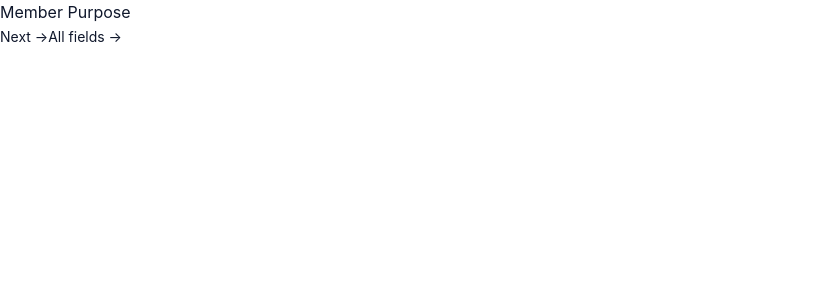
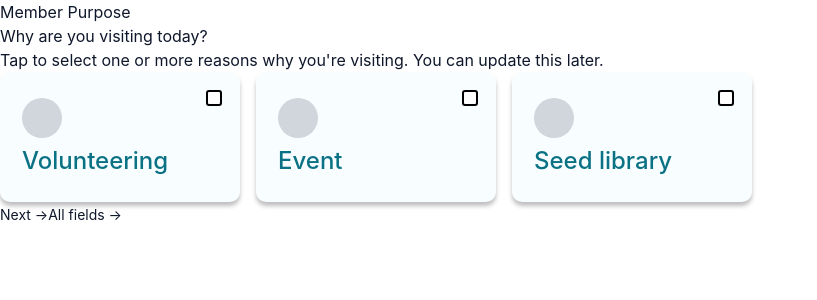
Before and after one commit to Hack4Impact-UMD/rockville-makerspace, a React (Vite) app in the folder packages/frontend/: page /member-purpose in a window 1280 px wide. Shown: the top 300 px of the page, without its empty margins (0-817 px from the left). Built offline with nearby package versions, Linux system fonts and the light colour scheme; no server answers.

Commit message:
Add Choice Card component, start member purpose page

```diff
--- /dev/null
+++ b/packages/frontend/src/components/check-in/ChoiceCard.tsx
@@ -0,0 +1,68 @@
+import type { ButtonHTMLAttributes, ReactNode } from "react";
+
+interface ChoiceCardProps extends Omit<
+  ButtonHTMLAttributes<HTMLButtonElement>,
+  "type" | "title"
+> {
+  title: string;
+  /** Smaller line under the title. */
+  description?: string;
+  /** Shown above the title. A gray placeholder is shown if omitted. */
+  icon?: ReactNode;
+  selected?: boolean;
+  /** Shows a checkbox in the top-right corner (for multi-select screens). */
+  showCheckbox?: boolean;
+}
+
+/** Selectable card for kiosk choices; always a plain button. */
+export function ChoiceCard({
+  title,
+  description,
+  icon,
+  selected = false,
+  showCheckbox = false,
+  className = "",
+  ...props
+}: ChoiceCardProps) {
+  return (
+    <button
+      type="button"
+      aria-pressed={selected}
+      className={`relative flex min-h-[130px] cursor-pointer flex-col items-start justify-center gap-2 rounded-[10px] border-2 bg-[#F8FEFF] px-5 py-6 text-left shadow-[0_4px_4px_rgba(0,0,0,0.25)] focus-visible:outline-2 focus-visible:outline-offset-2 focus-visible:outline-cyan-600 disabled:cursor-not-allowed disabled:opacity-50 ${
+        selected ? "border-[#0B7285]" : "border-transparent"
+      } ${className}`}
+      {...props}
+    >
+      {showCheckbox && (
+        <span
+          aria-hidden="true"
+          className={`absolute top-4 right-4 flex h-4 w-4 items-center justify-center rounded-[3px] border-2 text-[10px] leading-none text-white ${
+            selected ? "border-[#0B7285] bg-[#0B7285]" : "border-black bg-white"
+          }`}
+        >
+          {selected && "✓"}
+        </span>
+      )}
+
+      {icon ? (
+        <span className="flex h-10 w-10 items-center justify-center text-black">
+          {icon}
+        </span>
+      ) : (
+        <span
+          aria-hidden="true"
+          className="h-10 w-10 rounded-full bg-gray-300"
+        />
+      )}
+
+      <span className="flex flex-col gap-1 ">
+        <span className="text-[24px] leading-tight font-medium text-[#0B7285]">
+          {title}
+        </span>
+        {description ? (
+          <span className="text-xl text-neutral-500">{description}</span>
+        ) : null}
+      </span>
+    </button>
+  );
+}
--- a/packages/frontend/src/routes/_check-in/member-purpose.tsx
+++ b/packages/frontend/src/routes/_check-in/member-purpose.tsx
@@ -1,17 +1,43 @@
+import { useState } from "react";
 import { createFileRoute } from "@tanstack/react-router";
 import { NextArrow } from "@frontend/components/ui/NextArrow.tsx";
+import { ChoiceCard } from "@frontend/components/check-in/ChoiceCard.tsx";
 
 export const Route = createFileRoute("/_check-in/member-purpose")({
   staticData: { backTo: "/member-search" },
   component: MemberPurpose,
 });
 
+const PURPOSES = ["Volunteering", "Event", "Seed library"];
+
 function MemberPurpose() {
+  const [selected, setSelected] = useState<string[]>([]);
+
+  const toggle = (purpose: string) =>
+    setSelected((prev) =>
+      prev.includes(purpose)
+        ? prev.filter((p) => p !== purpose)
+        : [...prev, purpose],
+    );
+
   return (
     <>
       <h1>Member Purpose</h1>
-      {/* TODO: screen content */}
-      {/* TODO: replace with the screen's real action */}
+      <h1>Why are you visiting today?</h1>
+      <p>Tap to select one or more reasons why you're visiting. You can update this later.</p>
+      <div className="flex flex-wrap gap-4">
+        {PURPOSES.map((purpose) => (
+          <ChoiceCard
+            key={purpose}
+            title={purpose}
+            showCheckbox
+            selected={selected.includes(purpose)}
+            onClick={() => toggle(purpose)}
+            className="w-60"
+          />
+        ))}
+      </div>
+      {/* TODO: replace with the standardized button from task 10 */}
       <NextArrow to="/additional-info" />
       <NextArrow to="/additional-info" search={{ allFields: true }}>
         All fields
```
Also changed, not shown: packages/frontend/src/assets/images/backgrounds/general-background-teal.png (added).
